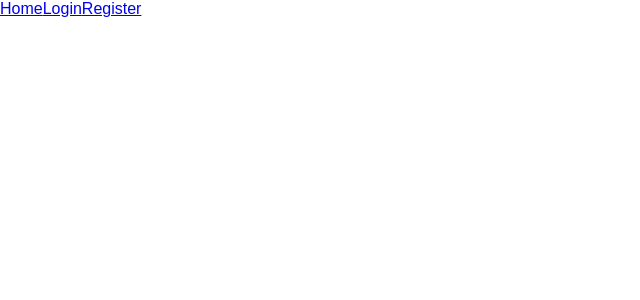
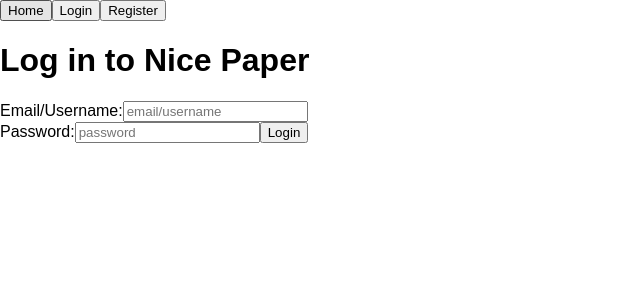
Before and after one commit to adneef/NicePaper2, a React (Create React App) app: page /Login in a window 1280 px wide. Shown: the top 300 px of the page, without its empty margins (0-640 px from the left). Built offline with nearby package versions, Linux system fonts and the light colour scheme.

Commit message:
still building components

```diff
--- a/src/App.js
+++ b/src/App.js
@@ -2,19 +2,32 @@ import React, { Component } from 'react';
 import logo from './logo.svg';
 import './App.css';
 import Header from './components/Header'
-import {
-  BrowserRouter as Router,
-  Route,
-  Link
-} from 'react-router-dom'
+import Login from './components/Login'
 
 class App extends Component {
+
+  constructor(props) {
+    super(props)
+    this.state = {
+      role: 0,
+      loggedIn: false
+    }
+  }
+
   render() {
     return (
-      <Header/>
-
+      <div>
+        <Header/>
+        <Login/>
+      </div>
     )
   }
 }
 
+// const Child = ({ match }) => (
+//   <div>
+//     <h3>ID: {match.params.id}</h3>
+//   </div>
+// )
+
 export default App;
--- a/src/components/Header.js
+++ b/src/components/Header.js
@@ -2,17 +2,25 @@ import React from 'react'
 import HomeButton from './subsection/HomeButton'
 import LoginButton from './subsection/LoginButton'
 import RegisterButton from './subsection/RegisterButton'
+import {
+  BrowserRouter as Router,
+  Route,
+  Link
+} from 'react-router-dom'
 
 const Header = () => {
   return (
     <div className='navbar'>
-      <HomeButton/>
-      <LoginButton/>
-      <RegisterButton/>
-
+      <Router>
+        <div>
+          <Link to="/"><HomeButton/></Link>
+          <Link to="/Login"><LoginButton/></Link>
+          <Link to="/Register"><RegisterButton/></Link>
+          <Route path="/:id" />
+        </div>
+      </Router>
     </div>
   )
 }
 
-
 export default Header
--- a/src/components/Login.js
+++ b/src/components/Login.js
@@ -0,0 +1,24 @@
+import React from 'react'
+
+const Login = () => {
+  return (
+
+    <div className="center-content">
+
+      <h1>Log in to Nice Paper</h1>
+
+      <form id="loginForm" action="" method="post">
+        <label htmlFor="email">Email/Username:</label>
+        <input type="text" id="email" name="email" placeholder="email/username"/>
+        <br/>
+        <label htmlFor="password">Password:</label>
+        <input type="password" minLength="8" maxLength="19" id="password" name="password" placeholder="password"/>
+        <button type="submit" id="loginBtn">Login</button>
+      </form>
+    </div>
+
+  )
+}
+
+
+export default Login
--- a/src/components/subsection/HomeButton.js
+++ b/src/components/subsection/HomeButton.js
@@ -2,9 +2,8 @@ import React from 'react'
 
 const HomeButton = () => {
   return (
-    <a href="/">Home</a>
+    <button>Home</button>
   )
 }
 
-
 export default HomeButton
--- a/src/components/subsection/LoginButton.js
+++ b/src/components/subsection/LoginButton.js
@@ -2,9 +2,8 @@ import React from 'react'
 
 const LoginButton = () => {
   return (
-  <btn><a href='/login'>Login</a></btn>
+  <button>Login</button>
   )
 }
 
-
 export default LoginButton
--- a/src/components/subsection/RegisterButton.js
+++ b/src/components/subsection/RegisterButton.js
@@ -2,7 +2,7 @@ import React from 'react'
 
 const RegisterButton = () => {
   return (
-    <btn><a href='/register'>Register</a></btn>
+    <button>Register</button>
   )
 }
 
```
